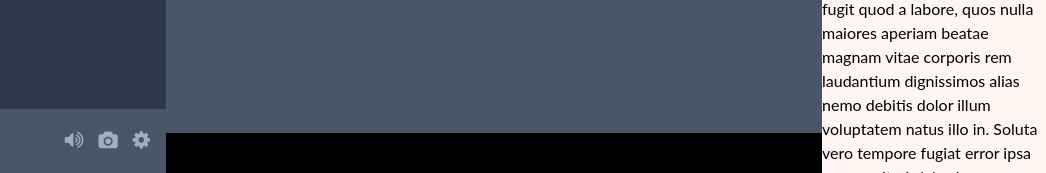
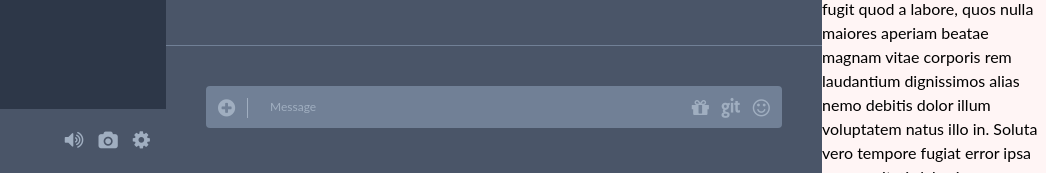
Before and after one commit to ayoubtamous/discord-clone-tailwindcss, a website built with webpack: page src/index.html in a window 1280 px wide. Shown: the part 627-800 px from the top of the page, 234-1280 px from the left. Built offline with nearby package versions, Linux system fonts and the light colour scheme; files whose address does not match are found by name; what @tailwindcss/custom-forms would draw is missing.

Commit message:
finish bottom chat box

```diff
--- a/src/index.html
+++ b/src/index.html
@@ -259,8 +259,18 @@
             <div class="overflow-y-auto w-auto">
               Chat
             </div>
-            <div class="h-10 bg-black flex-none">
-              bottom bar
+            <div class="h-32 bg-gray-700 border-t border-gray-600 flex-none py-10 px-10">
+              <form action="#" class="relative">
+                <input type="text" placeholder="Message" class="w-full bg-gray-600 rounded py-3 px-16 focus:outline-none text-white text-xs">
+
+                <button><i class="fa fa-plus-circle text-gray-500 absolute top-0 left-0 mt-3 ml-3 border-r pr-3 border-gray-500 text-xl hover:text-gray-200"></i></button>
+
+                <div class="absolute right-0 top-0 mt-3 mr-1 flex items-center">
+                    <i class="fa fa-gift text-gray-500 text-xl mr-3 hover:text-gray-200 cursor-pointer"></i>
+                    <i class="fa fa-git text-gray-500 text-xl mr-3 hover:text-gray-200 cursor-pointer"></i>
+                    <i class="fa fa-smile-o text-gray-500 text-xl mr-2 hover:text-gray-200 cursor-pointer"></i>
+                </div>
+              </form>
             </div>
           </div>
 
```
